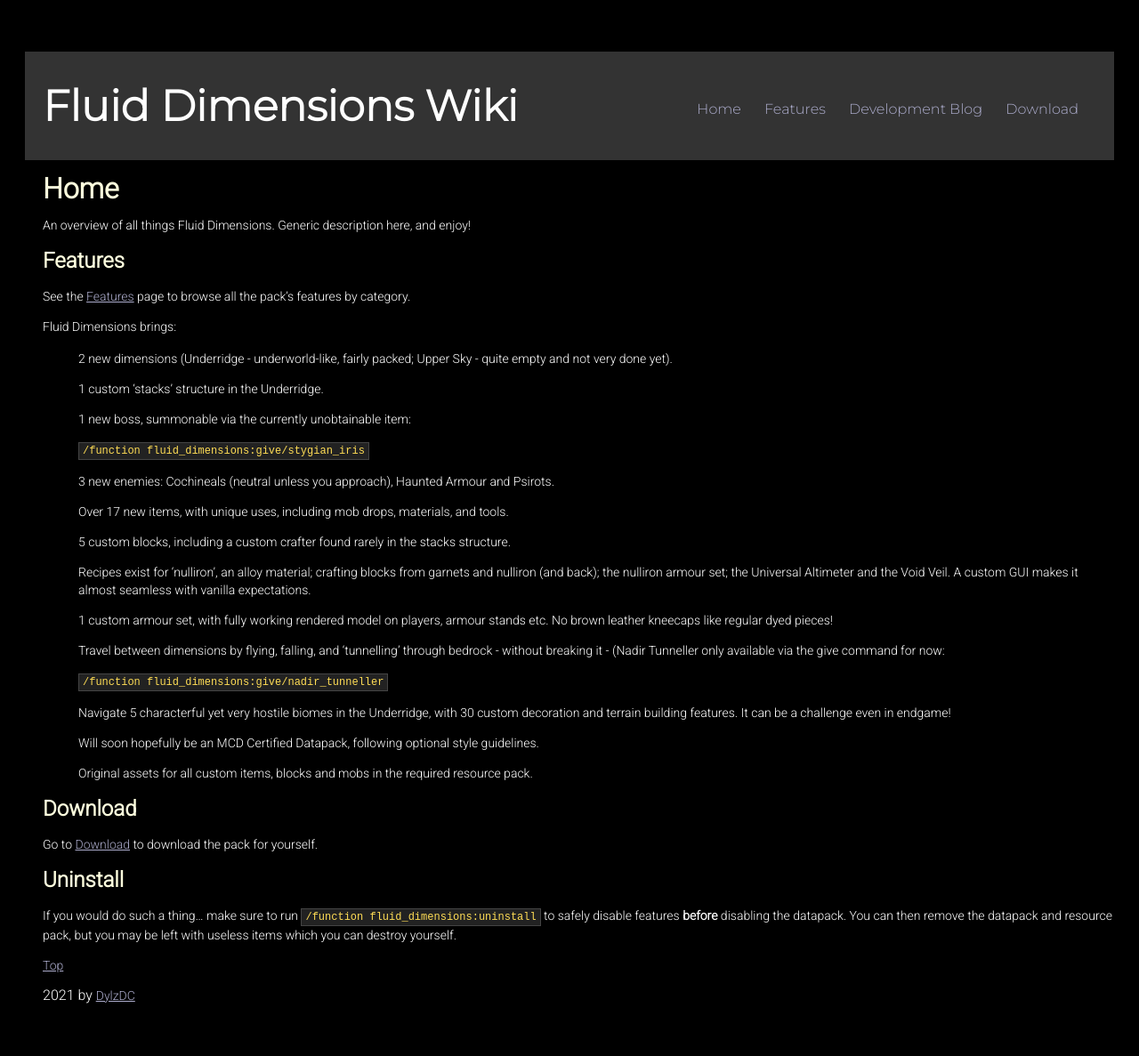
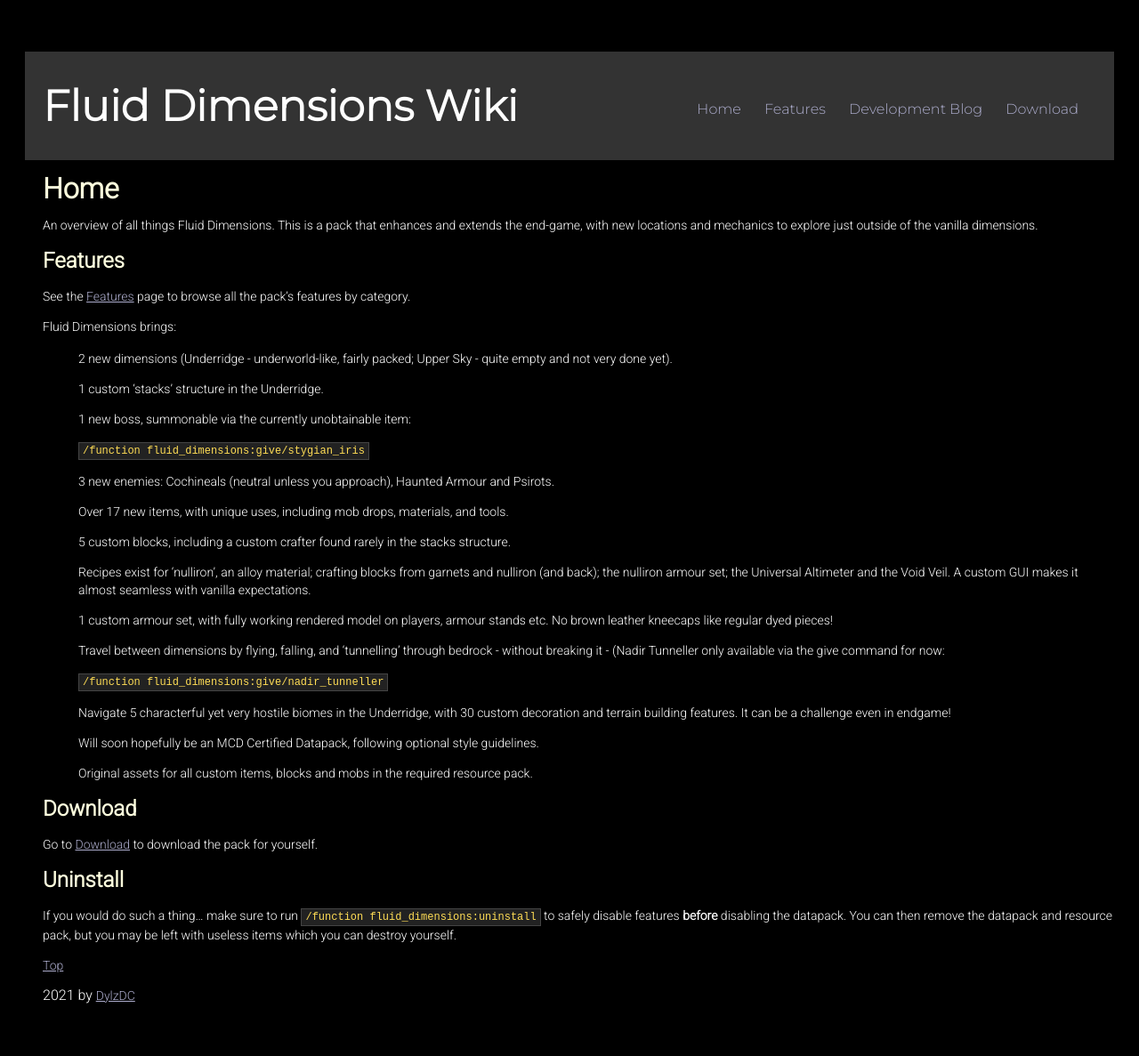
Before and after one commit to fludim/docs, a Jekyll site: the page built from index.md, in a window 1280 px wide. Shown: the whole page at 89% size. Built offline with Jekyll 4.4.1, drawn with Linux system fonts in a browser that asks for light colours; our own code applies the rules of GitHub Pages for plain Markdown files.

Commit message:
create features

```diff
--- a/index.md
+++ b/index.md
@@ -1,6 +1,7 @@
 # Home
 
-An overview of all things Fluid Dimensions. Generic description here, and enjoy!
+An overview of all things Fluid Dimensions. This is a pack that enhances and extends the end-game,
+with new locations and mechanics to explore just outside of the vanilla dimensions.
 
 ## Features
 
```
Also changed, not shown: features.md (added, +7 -0 lines).
